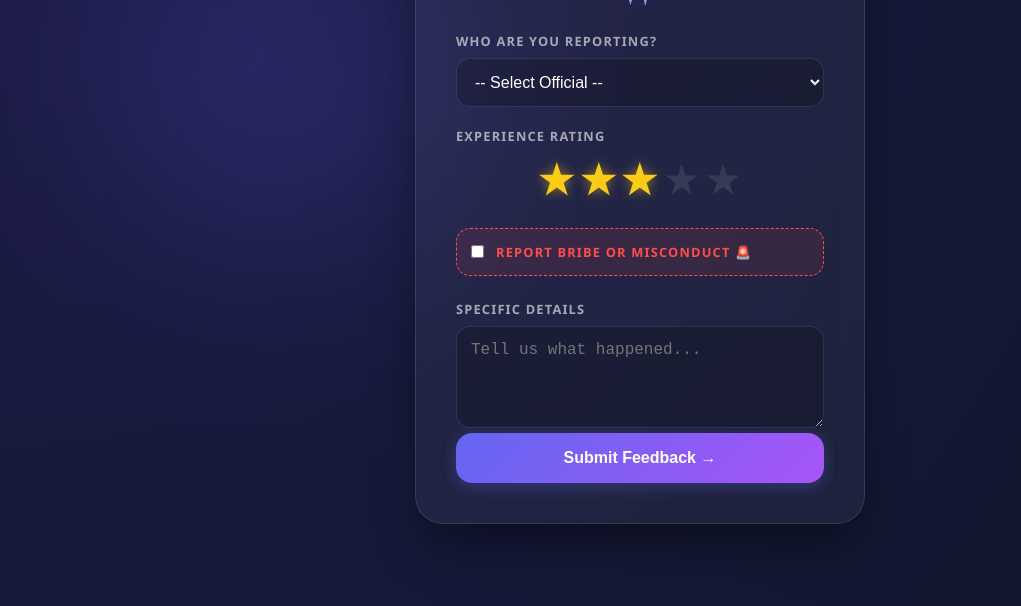
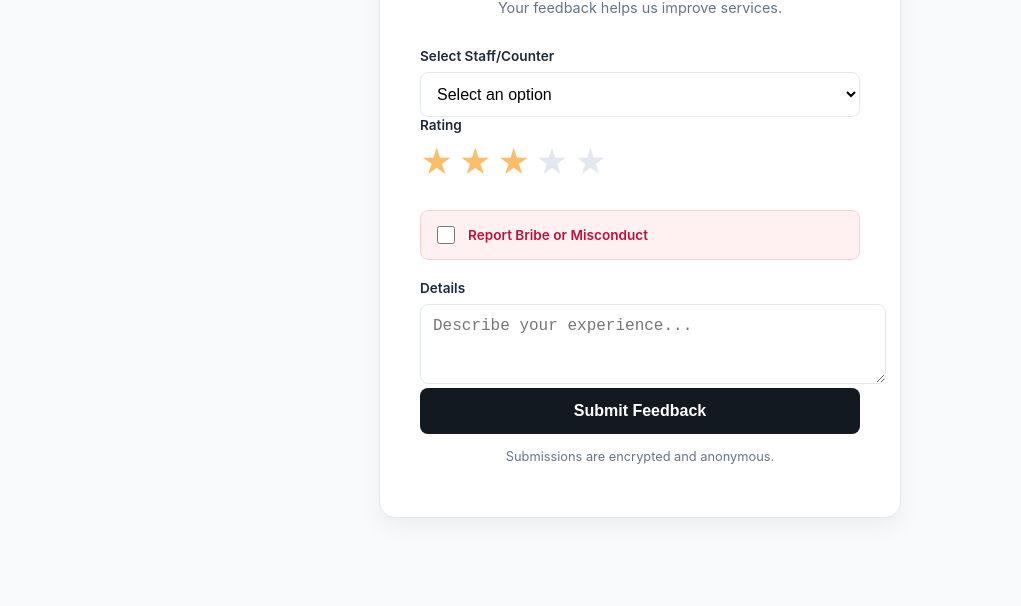
Before and after one commit to pranaykardekar1-cloud/grievance-portal, a website: page index.html in a window 1280 px wide. Shown: the part 194-800 px from the top of the page, without its empty margins (0-1021 px from the left). Drawn offline with Linux system fonts and the light colour scheme.

Commit message:
Final UI: Amazon-style stars, light theme, and refined staff list

```diff
--- a/index.html
+++ b/index.html
@@ -8,21 +8,21 @@
 </head>
 <body>
     <div class="container">
-        <h2>Exam Section Grievance ✨</h2>
+        <h2>Exam Section Feedback</h2>
+        <p class="subtitle">Your feedback helps us improve services.</p>
+
         <form id="feedbackForm">
-            <label for="staffType">Who are you reporting?</label>
+            <label for="staffType">Select Staff/Counter</label>
             <select id="staffType" required>
-                <option value="" disabled selected>-- Select Official --</option>
-                <option value="CoE">CoE (Controller of Examination)</option>
-                <option value="OSD">OSD (Officer on Special Duty)</option>
-                <option value="AR Exam">AR Exam (Assistant Registrar)</option>
-                <option value="Superintendent">Superintendent</option>
+                <option value="" disabled selected>Select an option</option>
                 <option value="Counter Clerk">Counter Clerk</option>
                 <option value="MTS">MTS (Multi-Tasking Staff)</option>
-                <option value="Other">Other Staff</option>
+                <option value="Security/Gate">Security/Gate Staff</option>
+                <option value="Dispatch">Dispatch/Post Section</option>
+                <option value="Other">Other Office Staff</option>
             </select>
 
-            <label>Experience Rating</label>
+            <label>Rating</label>
             <div class="rating">
                 <input type="radio" name="rate" id="star5" value="5"><label for="star5">★</label>
                 <input type="radio" name="rate" id="star4" value="4"><label for="star4">★</label>
@@ -33,15 +33,14 @@
 
             <div class="misconduct-box">
                 <input type="checkbox" id="misconduct">
-                <label for="misconduct" style="color: #ff4d4d; font-weight: bold; margin: 0;">
-                    Report Bribe or Misconduct 🚨
-                </label>
+                <label for="misconduct">Report Bribe or Misconduct</label>
             </div>
 
-            <label for="comments">Specific Details</label>
-            <textarea id="comments" rows="4" placeholder="Tell us what happened..." required></textarea>
+            <label for="comments">Details</label>
+            <textarea id="comments" rows="3" placeholder="Describe your experience..." required></textarea>
 
-            <button type="submit">Submit Feedback →</button>
+            <button type="submit">Submit Feedback</button>
+            <p class="ticket-alert">Submissions are encrypted and anonymous.</p>
         </form>
     </div>
     <script src="script.js"></script>
--- a/style.css
+++ b/style.css
@@ -1,214 +1,142 @@
-/* Modern Quirky UI - Glassmorphism Theme */
 :root {
-    --primary: #6366f1;
-    --primary-glow: rgba(99, 102, 241, 0.5);
-    --accent: #a855f7;
-    --danger: #ff4d4d;
-    --success: #22c55e;
-    --warning: #facc15;
-    --glass: rgba(255, 255, 255, 0.05);
-    --glass-border: rgba(255, 255, 255, 0.1);
-}
-
-* {
-    box-sizing: border-box;
-    margin: 0;
-    padding: 0;
+    --primary: #2563eb;
+    --bg-light: #f8fafc;
+    --card-bg: #ffffff;
+    --text-main: #1e293b;
+    --text-muted: #64748b;
+    --border: #e2e8f0;
+    --star-gold: #febd69; /* Amazon Star Gold */
+    --star-gray: #e2e8f0;
 }
 
 body {
-    font-family: 'Segoe UI', Roboto, Helvetica, Arial, sans-serif;
-    background: radial-gradient(circle at top left, #1e1b4b, #0f172a);
-    color: #ffffff;
-    min-height: 100vh;
+    font-family: -apple-system, BlinkMacSystemFont, "Segoe UI", Roboto, sans-serif;
+    background-color: var(--bg-light);
+    color: var(--text-main);
     display: flex;
     justify-content: center;
     align-items: center;
-    padding: 20px;
-    overflow-x: hidden;
-}
-
-/* Quirky Floating Glow */
-body::before {
-    content: "";
-    position: absolute;
-    width: 300px;
-    height: 300px;
-    background: var(--primary);
-    filter: blur(120px);
-    border-radius: 50%;
-    z-index: -1;
-    top: 15%;
-    left: 10%;
-    opacity: 0.3;
+    min-height: 100vh;
+    margin: 0;
 }
 
 .container {
+    background: var(--card-bg);
     width: 100%;
-    max-width: 450px;
-    background: var(--glass);
-    backdrop-filter: blur(16px);
-    -webkit-backdrop-filter: blur(16px);
-    border: 1px solid var(--glass-border);
+    max-width: 440px;
     padding: 2.5rem;
-    border-radius: 28px;
-    box-shadow: 0 25px 50px -12px rgba(0, 0, 0, 0.5);
-    animation: slideUp 0.6s cubic-bezier(0.16, 1, 0.3, 1);
-}
-
-@keyframes slideUp {
-    from { opacity: 0; transform: translateY(40px); }
-    to { opacity: 1; transform: translateY(0); }
+    border-radius: 16px;
+    box-shadow: 0 10px 25px rgba(0, 0, 0, 0.05);
+    border: 1px solid var(--border);
 }
 
 h2 {
+    font-size: 1.5rem;
+    font-weight: 700;
+    margin-bottom: 0.5rem;
+    color: #0f172a;
     text-align: center;
-    font-size: 1.8rem;
-    font-weight: 800;
-    margin-bottom: 1.5rem;
-    background: linear-gradient(to right, #818cf8, #c084fc);
-    -webkit-background-clip: text;
-    -webkit-text-fill-color: transparent;
-    letter-spacing: -0.5px;
+}
+
+p.subtitle {
+    text-align: center;
+    color: var(--text-muted);
+    font-size: 0.9rem;
+    margin-bottom: 2rem;
 }
 
 label {
     display: block;
-    margin: 20px 0 8px;
-    font-size: 0.8rem;
+    font-size: 0.85rem;
     font-weight: 600;
-    text-transform: uppercase;
-    letter-spacing: 1.2px;
-    color: rgba(255, 255, 255, 0.6);
+    margin-bottom: 8px;
+    color: var(--text-main);
 }
 
-/* Inputs & Selects */
-select, textarea, input[type="text"] {
+select, textarea {
     width: 100%;
-    padding: 14px;
-    background: rgba(0, 0, 0, 0.2);
-    border: 1px solid var(--glass-border);
-    border-radius: 14px;
-    color: #fff;
+    padding: 12px;
+    border: 1px solid var(--border);
+    border-radius: 8px;
     font-size: 1rem;
-    outline: none;
-    transition: all 0.3s ease;
+    background: #fff;
+    transition: border-color 0.2s, box-shadow 0.2s;
 }
 
-select option { background: #1e1b4b; color: white; }
-
 select:focus, textarea:focus {
+    outline: none;
     border-color: var(--primary);
-    background: rgba(255, 255, 255, 0.08);
-    box-shadow: 0 0 15px var(--primary-glow);
+    box-shadow: 0 0 0 3px rgba(37, 99, 235, 0.1);
 }
 
-/* Advanced Star Rating */
+/* Amazon Style Star Rating */
 .rating {
     display: flex;
     flex-direction: row-reverse;
-    justify-content: center;
-    margin: 10px 0;
+    justify-content: flex-end;
+    margin: 10px 0 20px;
 }
 
 .rating input { display: none; }
+
 .rating label {
-    font-size: 36px;
-    color: rgba(255, 255, 255, 0.1);
+    font-size: 32px;
+    color: var(--star-gray);
     cursor: pointer;
-    transition: all 0.2s ease;
-    margin: 0 4px;
-    padding: 0; /* Reset label margin */
+    transition: color 0.1s;
+    margin-right: 5px;
 }
 
 .rating label:hover,
 .rating label:hover ~ label,
 .rating input:checked ~ label {
-    color: var(--warning);
-    transform: scale(1.1);
-    text-shadow: 0 0 10px rgba(250, 204, 21, 0.5);
+    color: var(--star-gold);
 }
 
 /* Misconduct Box */
 .misconduct-box {
     display: flex;
     align-items: center;
-    gap: 12px;
-    background: rgba(255, 77, 77, 0.1);
-    padding: 14px;
-    border-radius: 14px;
-    margin: 24px 0;
-    border: 1px dashed var(--danger);
-    transition: 0.3s;
+    gap: 10px;
+    padding: 12px;
+    background: #fff1f2;
+    border: 1px solid #fecdd3;
+    border-radius: 8px;
+    margin-bottom: 20px;
 }
 
-.misconduct-box:hover {
-    background: rgba(255, 77, 77, 0.15);
+.misconduct-box input[type="checkbox"] {
+    width: 18px;
+    height: 18px;
+    cursor: pointer;
 }
 
-/* Buttons */
+.misconduct-box label {
+    margin-bottom: 0;
+    color: #be123c;
+    cursor: pointer;
+}
+
 button {
     width: 100%;
-    padding: 16px;
-    background: linear-gradient(135deg, var(--primary), var(--accent));
+    background: #131921; /* Clean Dark Profile */
     color: white;
+    padding: 14px;
     border: none;
-    border-radius: 16px;
-    font-weight: 700;
+    border-radius: 8px;
     font-size: 1rem;
+    font-weight: 600;
     cursor: pointer;
-    transition: all 0.3s ease;
-    box-shadow: 0 4px 15px rgba(99, 102, 241, 0.3);
+    transition: background 0.2s;
 }
 
 button:hover {
-    transform: translateY(-2px);
-    box-shadow: 0 8px 25px rgba(99, 102, 241, 0.5);
+    background: #232f3e;
 }
 
-button:active { transform: scale(0.98); }
-
-/* Status Pills for Admin/Tracking */
-.status-pill {
-    padding: 6px 14px;
-    border-radius: 20px;
-    font-size: 0.75rem;
-    font-weight: 800;
-    text-transform: uppercase;
+.ticket-alert {
+    margin-top: 15px;
+    font-size: 0.8rem;
+    text-align: center;
+    color: var(--text-muted);
 }
-
-.status-pill.pending {
-    background: rgba(250, 204, 21, 0.15);
-    color: var(--warning);
-    border: 1px solid var(--warning);
-}
-
-.status-pill.resolved {
-    background: rgba(34, 197, 94, 0.15);
-    color: var(--success);
-    border: 1px solid var(--success);
-}
-
-/* Ticket ID Highlight */
-.ticket-display {
-    font-family: 'Courier New', Courier, monospace;
-    background: rgba(255, 255, 255, 0.1);
-    padding: 2px 6px;
-    border-radius: 4px;
-    color: var(--accent);
-}
-
-/* Track My Status Section (Optional) */
-.track-section {
-    margin-top: 30px;
-    padding-top: 20px;
-    border-top: 1px solid var(--glass-border);
-    text-align: center;
-}
-
-.track-link {
-    font-size: 0.85rem;
-    color: var(--primary);
-    text-decoration: none;
-    cursor: pointer;
-}
```
